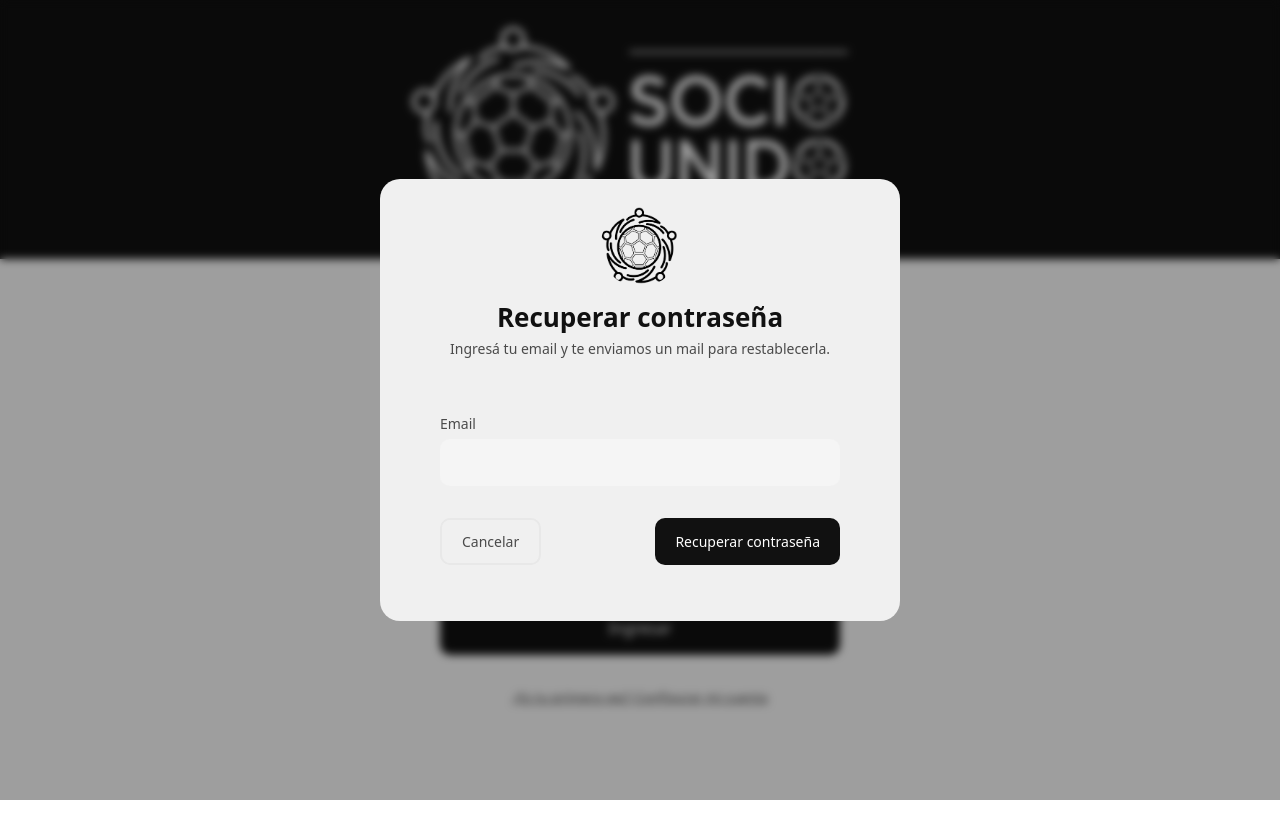
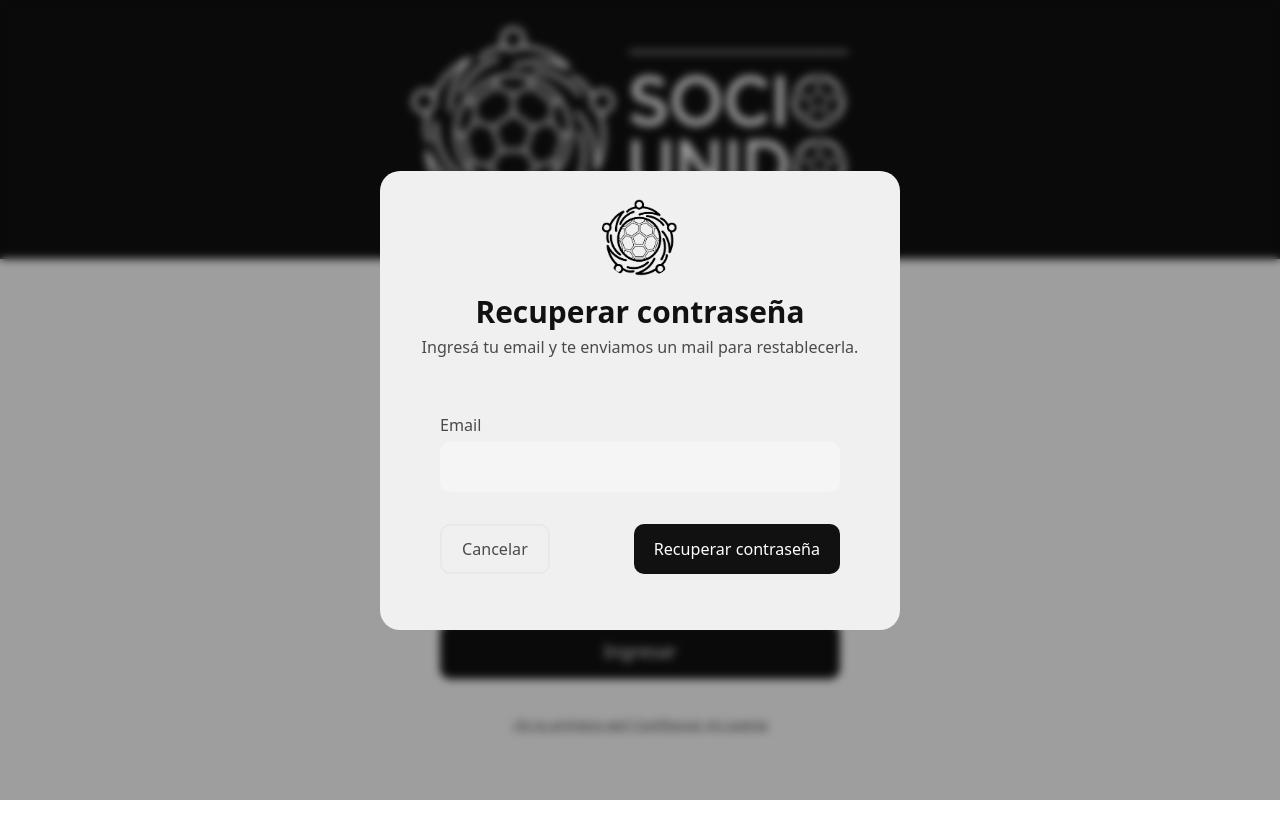
Before and after one commit to TrabajoProfesional-AGGZ/aplicacion, a React (Vite) app in the folder frontend-socio/: page / in a window 1280 px wide. Both pictures are taken after a click on the button "¿Olvidaste tu contraseña?". Shown: the top 838 px of the page. Built offline with nearby package versions, Linux system fonts and the light colour scheme; no server answers.

Commit message:
fix: font-size

```diff
--- a/frontend-socio/src/components/BottomNav/BottomNav.css
+++ b/frontend-socio/src/components/BottomNav/BottomNav.css
@@ -30,7 +30,7 @@
 }
 
 .bottom-nav-item span {
-  font-size: 15px;
+  font-size: 1rem;
   text-align: center;
   line-height: 1.1;
 }
@@ -80,6 +80,6 @@
 
 @media (max-width: 480px) {
   .bottom-nav-item span {
-    font-size: 9px;
+    font-size: 0.75rem;
   }
 }
--- a/frontend-socio/src/components/createForm/ModalOverlay.css
+++ b/frontend-socio/src/components/createForm/ModalOverlay.css
@@ -37,7 +37,7 @@ button.csf-overlay {
 
 .csf-header h1 {
   margin: 0;
-  font-size: 26px;
+  font-size: 1.625rem;
   font-weight: 700;
   color: var(--color-text-primary);
   text-align: center;
@@ -45,7 +45,7 @@ button.csf-overlay {
 
 .csf-header p {
   margin: 4px 0 0;
-  font-size: 14px;
+  font-size: 0.875rem;
   color: var(--color-text-secondary);
   text-align: center;
 }
@@ -84,7 +84,7 @@ button.csf-overlay {
 }
 
 .csf-step-label {
-  font-size: 11px;
+  font-size: 0.6875rem;
   letter-spacing: 0.04em;
   color: var(--color-text-secondary);
 }
@@ -154,7 +154,7 @@ button.csf-overlay {
   display: flex;
   align-items: center;
   gap: var(--space-2);
-  font-size: 14px;
+  font-size: 0.875rem;
   color: var(--color-text-secondary);
 }
 
@@ -163,7 +163,7 @@ button.csf-overlay {
   border-radius: var(--radius-md);
   padding: var(--space-3) var(--space-4);
   outline: none;
-  font-size: 14px;
+  font-size: 0.875rem;
   font-family: inherit;
   color: var(--color-text-primary);
   border: 2px solid transparent;
@@ -190,7 +190,7 @@ button.csf-overlay {
   display: flex;
   align-items: center;
   gap: 6px;
-  font-size: 13px;
+  font-size: 0.8125rem;
   color: var(--color-danger);
   overflow: hidden;
 }
@@ -199,7 +199,7 @@ button.csf-overlay {
   background-color: var(--color-bg);
   border-radius: var(--radius-md);
   padding: var(--space-3) var(--space-4);
-  font-size: 13px;
+  font-size: 0.8125rem;
   line-height: 1.6;
   color: var(--color-text-secondary);
 }
@@ -210,7 +210,7 @@ button.csf-overlay {
   border: 1px solid #f5c6cb;
   border-radius: var(--radius-sm);
   padding: 10px 14px;
-  font-size: 13px;
+  font-size: 0.8125rem;
   color: var(--color-danger);
   text-align: center;
 }
@@ -239,7 +239,7 @@ button.csf-overlay {
   gap: var(--space-2);
   padding: var(--space-3) var(--space-5);
   border-radius: var(--radius-md);
-  font-size: 14px;
+  font-size: 0.875rem;
   font-family: inherit;
   font-weight: 500;
   cursor: pointer;
@@ -327,14 +327,14 @@ button.csf-overlay {
 
 .csf-success h2 {
   margin: 0;
-  font-size: 24px;
+  font-size: 1.5rem;
   font-weight: 700;
   color: var(--color-text-primary);
 }
 
 .csf-success p {
   margin: var(--space-2) 0 0;
-  font-size: 14px;
+  font-size: 0.875rem;
   color: var(--color-text-secondary);
 }
 
@@ -344,7 +344,7 @@ button.csf-overlay {
   align-items: center;
   gap: 10px;
   cursor: pointer;
-  font-size: 14px;
+  font-size: 0.875rem;
   color: var(--color-text-secondary);
   padding: var(--space-3) var(--space-4);
   background-color: var(--color-bg);
@@ -381,7 +381,7 @@ button.csf-overlay {
   display: flex;
   align-items: center;
   gap: 5px;
-  font-size: 13px;
+  font-size: 0.8125rem;
   color: #0D6E0D;
   font-weight: 500;
   white-space: nowrap;
@@ -391,7 +391,7 @@ button.csf-overlay {
   display: flex;
   align-items: center;
   gap: 5px;
-  font-size: 13px;
+  font-size: 0.8125rem;
   color: #0D6E0D;
   font-weight: 500;
   margin-top: 6px;
@@ -401,7 +401,7 @@ button.csf-overlay {
   display: flex;
   align-items: center;
   gap: var(--space-2);
-  font-size: 13px;
+  font-size: 0.8125rem;
   color: var(--color-text-secondary);
   margin-top: 6px;
 }
@@ -424,7 +424,7 @@ button.csf-overlay {
   color: var(--color-surface);
   border: none;
   border-radius: var(--radius-sm);
-  font-size: 13px;
+  font-size: 0.8125rem;
   font-weight: 500;
   cursor: pointer;
   white-space: nowrap;
@@ -456,7 +456,7 @@ button.csf-overlay {
   border: 1px solid #d0d0d0;
   border-radius: var(--radius-sm);
   padding: 6px 10px;
-  font-size: 13px;
+  font-size: 0.8125rem;
   color: var(--color-text-primary);
 }
 
@@ -491,6 +491,6 @@ button.csf-overlay {
   }
 
   .csf-header h1 {
-    font-size: 22px;
+    font-size: 1.375rem;
   }
 }
--- a/frontend-socio/src/styles/tokens.css
+++ b/frontend-socio/src/styles/tokens.css
@@ -1,6 +1,12 @@
 
 :root {
   color-scheme: light;
+
+  /* Tamaño base para el cálculo de rem (16px default del navegador).
+     115% = fuentes ~15% más grandes en toda la app sin tocar cada
+     declaración individual — todo font-size del proyecto está en rem
+     (mismo mecanismo que WebApp/src/styles/tokens.css). */
+  font-size: 115%;
 
   /* Colors */
   --color-text-primary: #111111;
```
